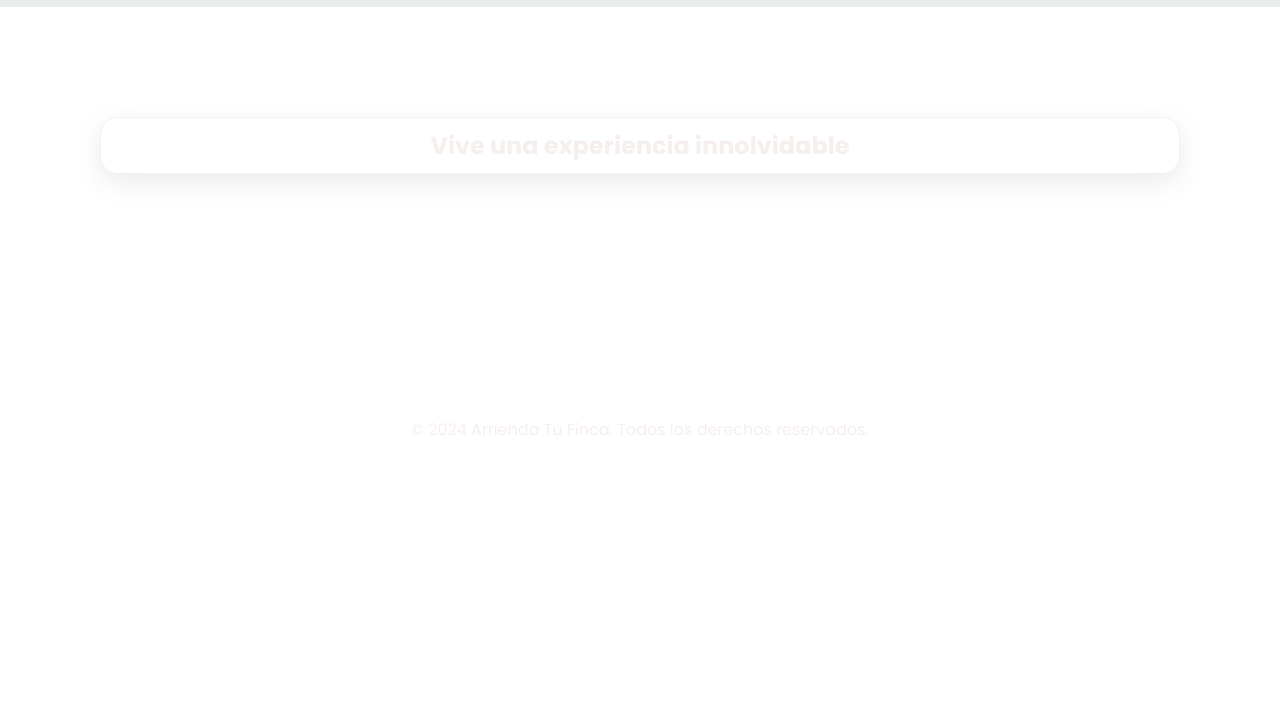
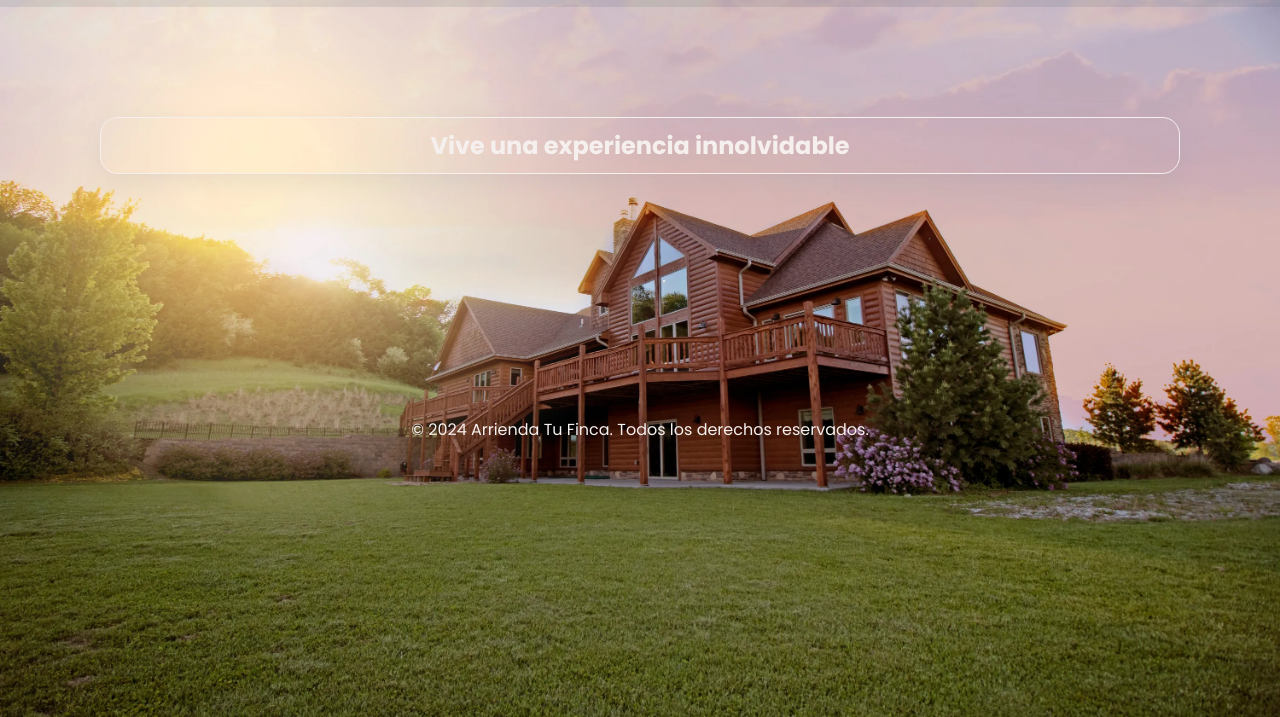
Before and after one commit to ZenenContreras/ArriendaTuFinca, a plain HTML site: page index.html in a window 1280 px wide. Shown: the part 83-800 px from the top of the page. Drawn offline with nearby package versions, Linux system fonts and the light colour scheme.

Commit message:
~Arreglo bug de fondo

```diff
--- a/css/index.css
+++ b/css/index.css
@@ -16,7 +16,7 @@
 }
 
 body{
-    background: url(img/finca.webp) no-repeat;
+    background: url(/img/finca.webp) no-repeat;
     background-size: cover;
     min-height: 100vh;
 
--- a/css/logIn.css
+++ b/css/logIn.css
@@ -20,7 +20,7 @@ h2{
 }
 
 body{
-    background: url(img/finca.webp) no-repeat;
+    background: url(/img/finca.webp) no-repeat;
     background-size: cover;
     min-height: 100vh;
 
```
